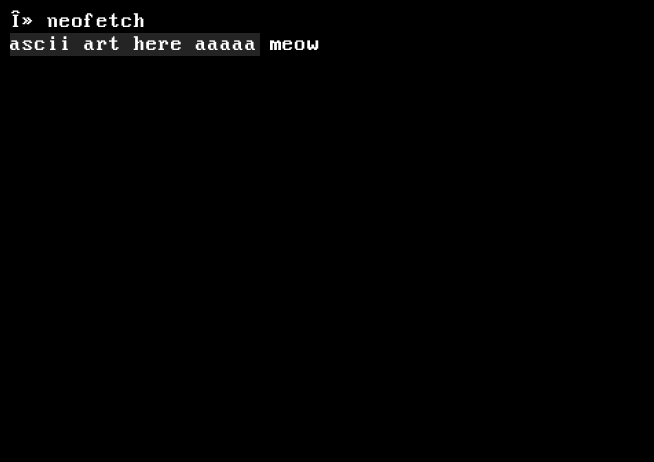
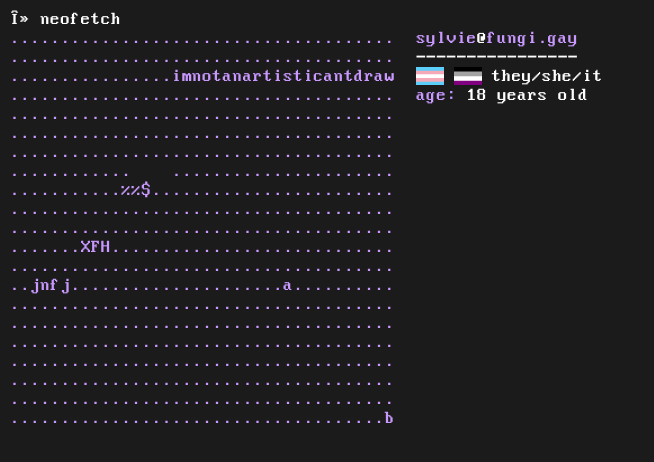
Before and after one commit to fugni/fungi.gay, a PHP site: page / in a window 1280 px wide. Shown: the top 462 px of the page, without its empty margins (0-654 px from the left). Run offline with PHP 8.4, Linux system fonts and the light colour scheme.

Commit message:
made lotta progres

```diff
--- /dev/null
+++ b/ascii.txt
@@ -0,0 +1,21 @@
+......................................
+......................................
+................imnotanartisticantdraw
+......................................
+......................................
+......................................
+......................................
+............    ......................
+...........%%$........................
+......................................
+......................................
+.......XFH............................
+......................................
+..jnfj.....................a..........
+......................................
+......................................
+......................................
+......................................
+......................................
+......................................
+.....................................b
--- a/index.html
+++ b/index.html
@@ -5,12 +5,30 @@
 <link rel="stylesheet" href="style.css">
 </head>
 <body>
-	<span class="λ">λ&nbsp;</span>neofetch<br>
+	<div>
+		<span class="λ">λ&nbsp;</span>neofetch<br>
+	</div>
 
 	<div class="neofetch">
-		<div class="neofetch-icon">ascii art here aaaaa</div>
-		<div class="neofetch-txt">meow</div>
+		<div class="neofetch-art"></div>
+		<div class="neofetch-txt">
+			<div class="neofetch-txt-row"><span class="accents">sylvie</span>@<span class="accents">fungi.gay</span></div>
+			<div class="neofetch-txt-row"><b>----------------</b></div>
+			<div class="neofetch-txt-row">
+				<div class="trans-flag"></div>
+				<div class="trans-label">i am transgender</div>
+				<div class="ace-flag"></div>
+				<div class="ace-label">i am asexual</div>
+				<div class="pronouns">&nbsp;they/she/it</div>
+			</div>
+			<div class="neofetch-txt-row"><span class="accents">age:&nbsp;</span><span class="age"></span></div>
+			<!-- <div class="neofetch-txt-row"><span class="accents">gay:&nbsp;</span>gay</div> -->
+
+			<br class="responsive">
+			<div class="neofetch-txt-row responsive">best experienced on pc or laptop</div>
+		</div>
 	</div>
-	<br>
+
+	<script src="script.js"></script>
 </body>
 </html>
--- /dev/null
+++ b/script.js
@@ -0,0 +1,18 @@
+// age
+const ageDiv = document.getElementsByClassName('age')[0];
+age = Date.now() - new Date(2005, 10, 15);
+age = Math.floor(age / 1000 / 60 / 60 / 24 / 365);
+ageDiv.innerText = age + " years old";
+
+const neofetchArt = document.getElementsByClassName('neofetch-art')[0];
+
+fetch("ascii.txt")
+    .then((res) => res.text())
+    .then((text) => {
+        const lines = text.split('\n');
+        for (let i = 0; i < 21; i++) {
+            const neofetchArtRow = document.createTextNode(lines[i] + '\n');
+            neofetchArt.appendChild(neofetchArtRow);
+        }
+    })
+    .catch((e) => console.error(e));
--- a/style.css
+++ b/style.css
@@ -1,7 +1,7 @@
 :root {
-    --background-color: #000000;
+    --background-color:#1b1b1b;
     --text-color: #ffffff;
-    --accent-text-color1: #F77F00;
+    --accent-text-color1: #ca99ff;
 }
 
 @font-face {
@@ -12,29 +12,91 @@
 
 * {
     font-family: "IBM VGA";
-    font-size: 22px;
+    font-size: 18px;
     color: var(--text-color);
 
 }
 
 body {
     margin: 10px 0 0 10px;
-    font-family: "IBM VGA";
     background-color: var(--background-color);
 }
 
 .λ {
-    color: var(--accent-text-color1);;
+    color: var(--accent-text-color1);
+}
+
+.accents {
+    color: var(--accent-text-color1);
 }
 
 .neofetch {
     display: flex;
 }
 
-.neofetch-icon {
-    margin-right: 10px;
-width: 250px;
+@media screen and (max-width: 602px) {
+    .neofetch-art {
+        display: none;
+    }
+}
+
+.neofetch-art {
+    margin-right: 20px;
+    aspect-ratio: 1;
+    height: calc(18.4px * 21);
+    aspect-ratio: 1/1;
+    color: var(--accent-text-color1);
     white-space: pre;
 
-    background-color: rgb(36, 36, 36);
+    /* background-color: rgb(36, 36, 36); */
 }
+
+
+.neofetch-txt-row {
+    display: flex;
+}
+
+.trans-flag {
+    width: calc(18.4px * 1.5);
+    height: 18.4px;
+    box-shadow: 0 calc(18.4px / 5 * 1) 0 0 #5BCEFA inset,
+                0 calc(18.4px / 5 * 2) 0 0 #F5A9B8 inset,
+                0 calc(18.4px / 5 * 3) 0 0 #FFFFFF inset,
+                0 calc(18.4px / 5 * 4) 0 0 #F5A9B8 inset,
+                0 calc(18.4px / 5 * 5) 0 0 #5BCEFA inset;
+}
+
+.ace-flag {
+    width: calc(18.4px * 1.5);
+    height: 18.4px;
+    box-shadow: 0 calc(18.4px / 4 * 1) 0 0 #000000 inset,
+                0 calc(18.4px / 4 * 2) 0 0 #A3A3A3 inset,
+                0 calc(18.4px / 4 * 3) 0 0 #FFFFFF inset,
+                0 calc(18.4px / 4 * 4) 0 0 #800080 inset;
+
+    margin-left: 10px;
+}
+
+.trans-label {
+    display: none;
+}
+
+.trans-flag:hover + .trans-label {
+    display: block;
+    margin-left: 5px;
+}
+
+.ace-label {
+    display: none;
+}
+
+.ace-flag:hover + .ace-label {
+    display: block;
+    margin-left: 5px;
+}
+
+@media screen and (min-width: 602px) {
+    .responsive {
+        display: none;
+    }
+}
```
